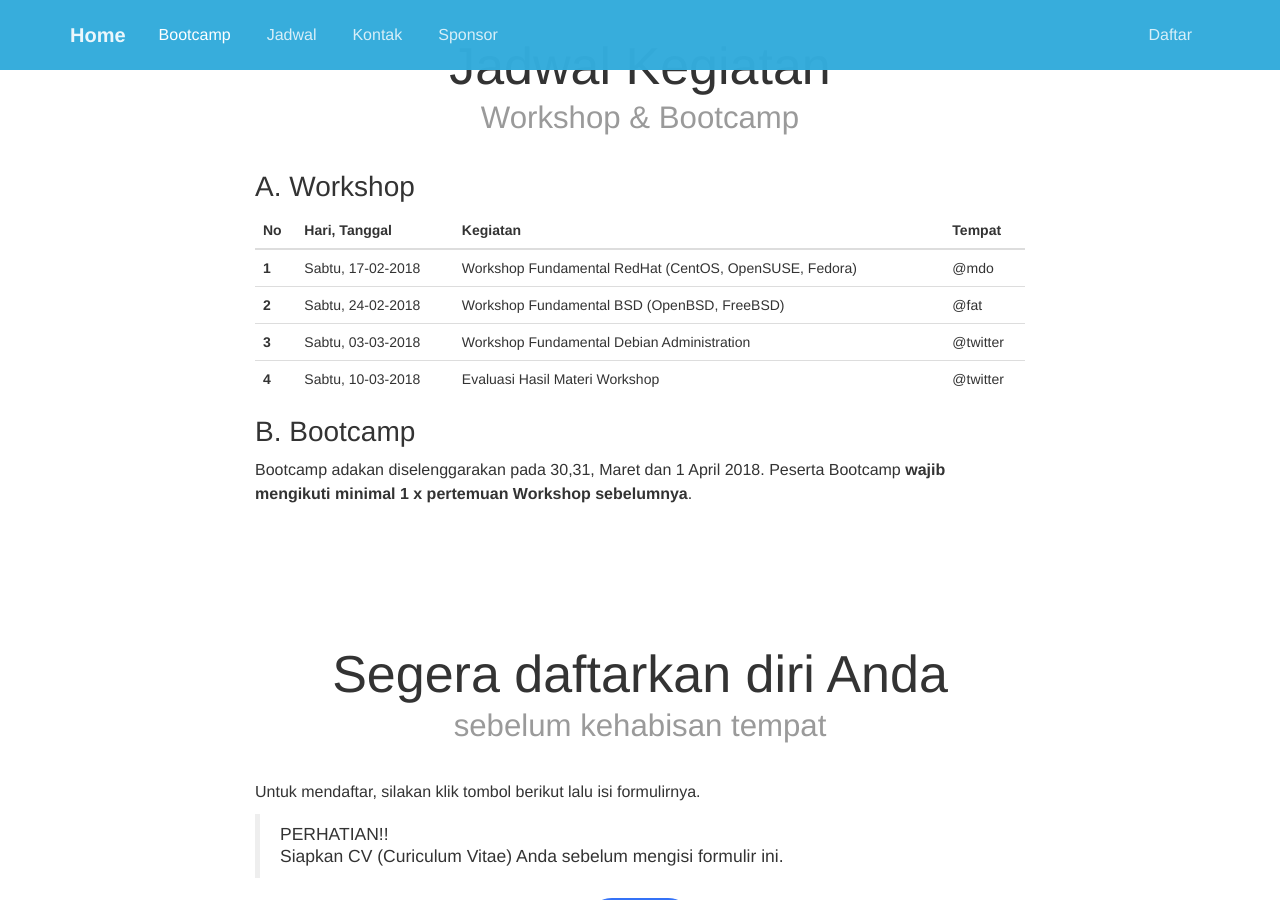
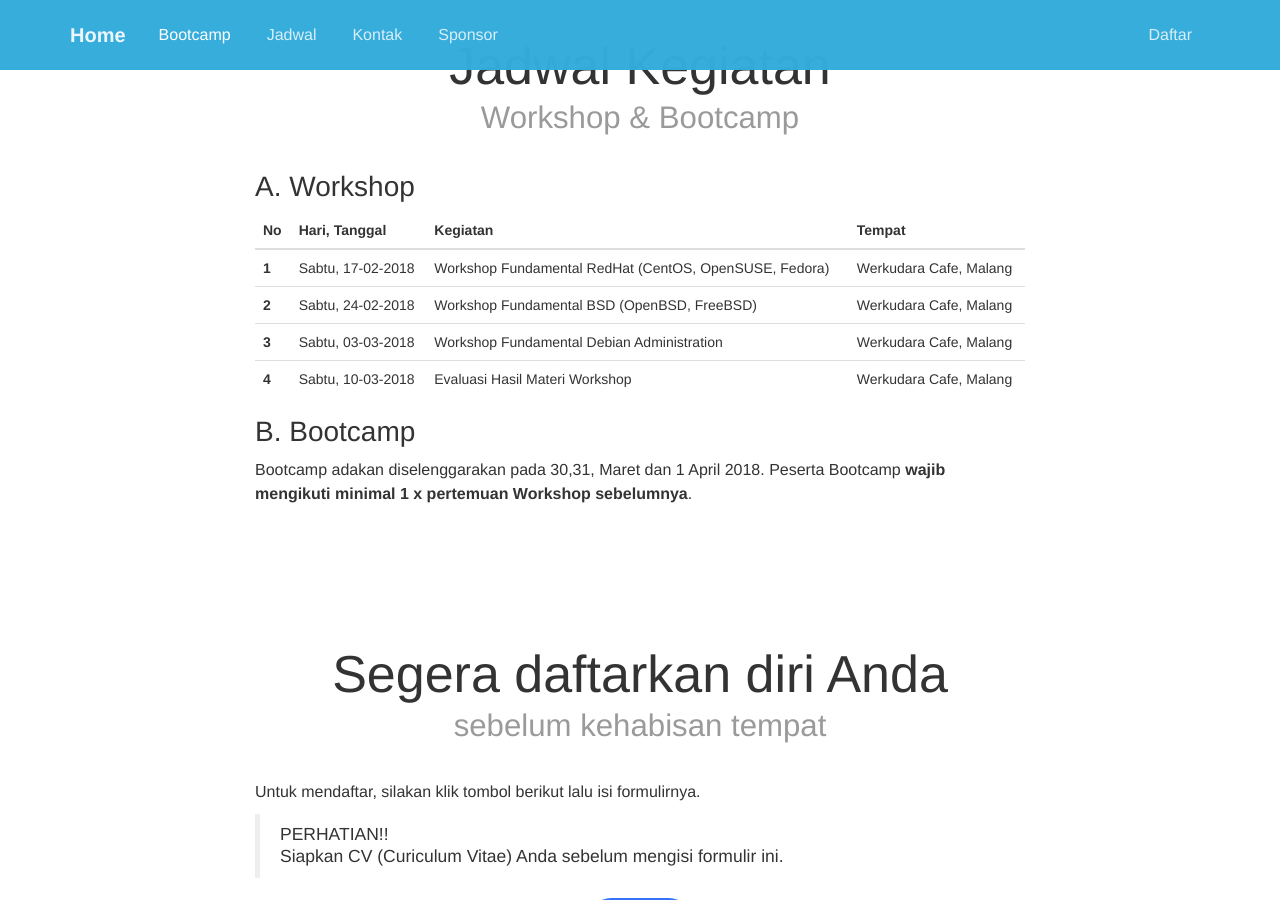
Before and after one commit to old-jekyll-templates/Horizons-Jekyll-Theme, a Jekyll site: the page built from bootcamp.html, in a window 1280 px wide and 900 px high, scrolled down 2172 px. Built offline with Jekyll 4.4.1, drawn with Linux system fonts in a browser that asks for light colours; nearby versions of some CDN libraries; some web fonts are replaced.

Commit message:
fix werkudara cafe
Signed-off-by: Samsul Ma'arif <hay@samsul.web.id>

```diff
--- a/bootcamp.html
+++ b/bootcamp.html
@@ -158,25 +158,25 @@ permalink : /bootcamp/
 				  <th scope="row">1</th>
 				  <td>Sabtu, 17-02-2018</td>
 				  <td>Workshop Fundamental RedHat (CentOS, OpenSUSE, Fedora)</td>
-				  <td>@mdo</td>
+				  <td>Werkudara Cafe, Malang</td>
 				</tr>
 				<tr>
 				  <th scope="row">2</th>
 				  <td>Sabtu, 24-02-2018</td>
 				  <td>Workshop Fundamental BSD (OpenBSD, FreeBSD)</td>
-				  <td>@fat</td>
+				  <td>Werkudara Cafe, Malang</td>
 				</tr>
 				<tr>
 				  <th scope="row">3</th>
 				  <td>Sabtu, 03-03-2018</td>
 				  <td>Workshop Fundamental Debian Administration</td>
-				  <td>@twitter</td>
+				  <td>Werkudara Cafe, Malang</td>
 				</tr>
 				<tr>
 				  <th scope="row">4</th>
 				  <td>Sabtu, 10-03-2018</td>
 				  <td>Evaluasi Hasil Materi Workshop</td>
-				  <td>@twitter</td>
+				  <td>Werkudara Cafe, Malang</td>
 				</tr>
 			  </tbody>
 			</table>
```
